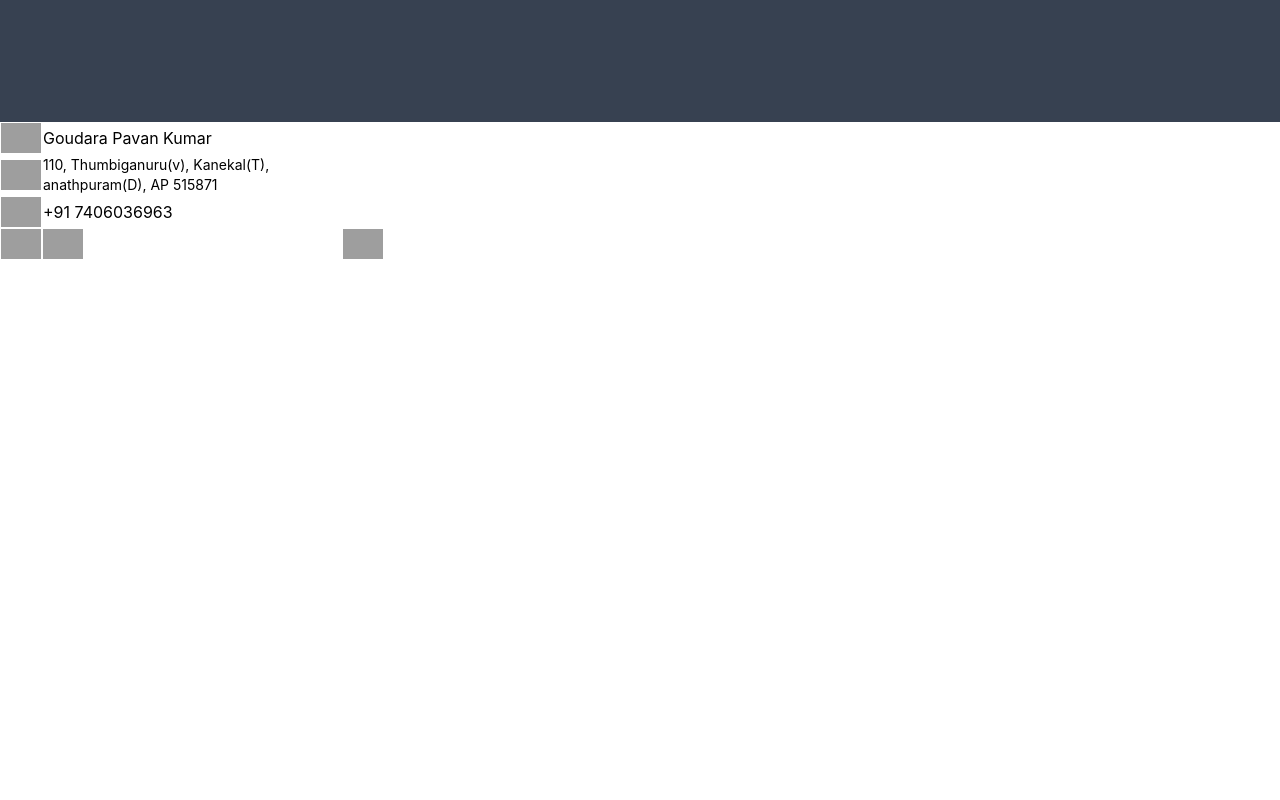
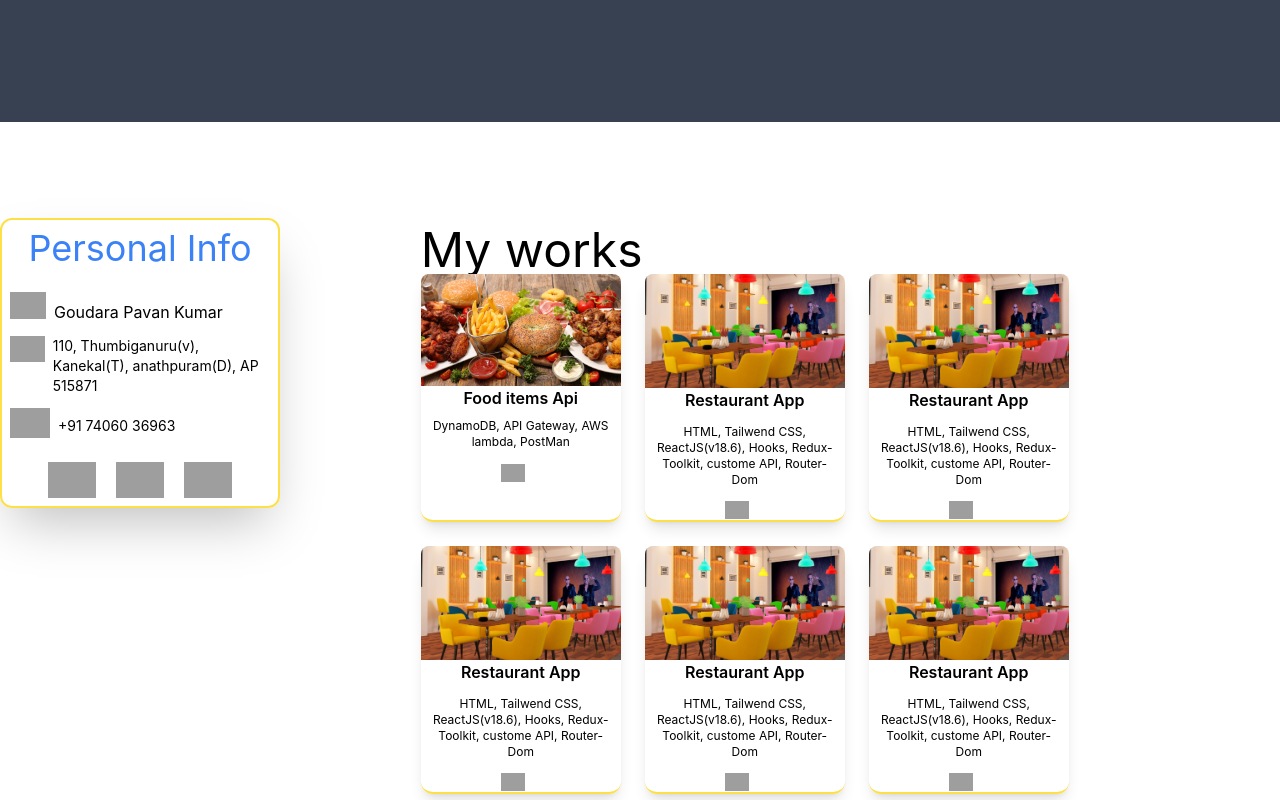
Before and after one commit to pavan-pani/my-portfolio, a React (Create React App) app: page / in a window 1280 px wide. Shown: the part 2320-3120 px from the top of the page. Built offline with nearby package versions, Linux system fonts and the light colour scheme; grey boxes are pictures that could not be loaded.

Commit message:
about me added

```diff
--- a/src/components/aboutme.js
+++ b/src/components/aboutme.js
@@ -1,34 +1,97 @@
 import React from 'react'
+import FoodApi from '../images/foodapi.jpg'
+import Restorent from '../images/restorent.jpg'
+
 
 const aboutme = () => {
   return (
     <div id='About Me'>
-      <div className='min-h-screen bg-white'>
-        <div className='flex flex-row'>
-          <div>
-            <table className='table-auto'>
-            {/* <thead className='col-span-2 text-center'>Persoanl Info</thead> */}
-              <tr>
-                <td><img srcset="https://img.icons8.com/office/344/user.png 2x" alt="icon" className='w-10'/></td>
-                <td className='text-start'>Goudara Pavan Kumar</td>
-              </tr>
-              <tr>
-                <td><img srcset="https://img.icons8.com/nolan/344/marker.png 2x" className='w-10'/></td>
-                <td className=' w-[300px] text-sm'>110, Thumbiganuru(v), Kanekal(T), anathpuram(D), AP 515871</td>
-              </tr>
-              <tr>
-                <td><img srcset="https://img.icons8.com/nolan/344/apple-phone.png 2x" alt="icon"  className='w-10'/></td>
-                <td className=''>+91 7406036963</td>
-              </tr>
-              <tr className=''>
-                <td> <a href='https://github.com/pavan-pani'> <img srcset="https://img.icons8.com/nolan/344/git.png 2x" alt="icon" className='w-10' /></a></td>
-                <td className=' w-10'><a href='https://www.linkedin.com/in/g-pavan-kumar-2957181b5/'><img srcset="https://img.icons8.com/nolan/344/linkedin-circled.png 2x" alt="icon" className='w-10'/></a></td>
-                <td><a href='https://instagram.com/__pavan.pani__?igshid=YmMyMTA2M2Y='><img srcset="https://img.icons8.com/nolan/344/instagram-new.png 2x" alt="icon" className='w-10'/></a></td>
-              </tr>
-            </table>
+      <div className='min-h-screen bg-white pt-20 md:pt-24'>
+        <div className='flex md:flex-row flex-col items-start justify-center  '>
+        <div className='basis-1/2 '>
+            <div className=' w-[280px] border-[2px] rounded-xl  border-yellow-300  space-y-6 shadow-2xl p-2'>
+              <div className=' text-center text-4xl text-blue-500 '>Personal Info</div>
+                  <div className=' space-y-3'>
+                    <div className='flex space-x-2'>
+                      <div><img srcset="https://img.icons8.com/office/344/user.png 2x" alt="icon" className='w-9'/></div>
+                      <div className='inline-block align-text-bottom pt-2'>Goudara Pavan Kumar</div>
+                    </div>
+                    <div className='flex space-x-2'>
+                      <div><img srcset="https://img.icons8.com/nolan/344/marker.png 2x" className='w-10'/></div>
+                      <div className='w-[250px] text-sm'>110, Thumbiganuru(v), Kanekal(T), anathpuram(D), AP 515871</div>
+                    </div>
+                    <div className='flex space-x-2'>
+                      <div><img srcset="https://img.icons8.com/nolan/344/apple-phone.png 2x" alt="icon"  className='w-10'/></div>
+                      <div className='pt-1 md:pt-2 md:text-sm'>+91  74060 36963</div>
+                    </div>
+                </div>
+
+                <div className=' flex space-x-5 justify-center'>
+                  <a href='https://github.com/pavan-pani'> <img srcset="https://img.icons8.com/nolan/344/git.png 2x" alt="icon" className='w-12 hover:shadow-xl' /></a>
+                  <a href='https://www.linkedin.com/in/g-pavan-kumar-2957181b5/'><img srcset="https://img.icons8.com/nolan/344/linkedin-circled.png 2x" alt="icon" className='w-12'/></a>
+                  <a href='https://instagram.com/__pavan.pani__?igshid=YmMyMTA2M2Y='><img srcset="https://img.icons8.com/nolan/344/instagram-new.png 2x" alt="icon" className='w-12'/></a>
+                </div>
+            </div>
+            </div>
+
+            <div className='p-2 justify-around'>
+              <div className='text-2xl md:text-5xl'>My works</div>
+                <div className='flex flex-wrap gap-3 md:gap-6 '>
+                  <div className='w-[160px] md:w-[200px]  rounded-xl  justify-center shadow-lg border-b-2  border-yellow-300'>
+                    <img src={FoodApi} className='p-0 rounded-t-lg'/>
+                    <div className='inline-block rounded-b-lg space-y-2 h-[120px]'>
+                      <h1 className='px-1 font-semibold text-center'>Food items Api </h1>
+                      <h1 className='px-3 text-xs text-center pb-2'>DynamoDB, API Gateway, AWS lambda, PostMan</h1>
+                      <a className=' px-16 md:px-20 text-sm text-center' href=''>  <img srcset="https://img.icons8.com/nolan/344/link.png 2x" className='w-6 inline'/></a>
+                    </div>
+                  </div>
+                  <div className='w-[160px] md:w-[200px]  rounded-xl  justify-center shadow-lg border-b-2  border-yellow-300'>
+                    <img src={Restorent} className='p-0 rounded-t-lg'/>
+                    <div className='inline-block rounded-b-lg space-y-3 h-[120px]'>
+                      <h1 className='px-1 font-semibold text-center'>Restaurant App</h1>
+                      <h1 className='px-3 text-xs text-center pb-2'>HTML, Tailwend CSS, ReactJS(v18.6), Hooks, Redux-Toolkit, custome API, Router-Dom</h1>
+                      <a className=' px-16 md:px-20 text-sm text-center' href=''>  <img srcset="https://img.icons8.com/nolan/344/link.png 2x" className='w-6 inline'/></a>
+                    </div>
+                  </div>
+
+                  <div className='w-[160px] md:w-[200px]  rounded-xl  justify-center shadow-lg border-b-2  border-yellow-300'>
+                    <img src={Restorent} className='p-0 rounded-t-lg'/>
+                    <div className='inline-block rounded-b-lg space-y-3 h-[120px]'>
+                      <h1 className='px-1 font-semibold text-center'>Restaurant App</h1>
+                      <h1 className='px-3 text-xs text-center pb-2'>HTML, Tailwend CSS, ReactJS(v18.6), Hooks, Redux-Toolkit, custome API, Router-Dom</h1>
+                      <a className=' px-16 md:px-20 text-sm text-center' href=''>  <img srcset="https://img.icons8.com/nolan/344/link.png 2x" className='w-6 inline'/></a>
+                    </div>
+                  </div>
+                  <div className='w-[160px] md:w-[200px]  rounded-xl  justify-center shadow-lg border-b-2  border-yellow-300'>
+                    <img src={Restorent} className='p-0 rounded-t-lg'/>
+                    <div className='inline-block rounded-b-lg space-y-3 h-[120px]'>
+                      <h1 className='px-1 font-semibold text-center'>Restaurant App</h1>
+                      <h1 className='px-3 text-xs text-center pb-2'>HTML, Tailwend CSS, ReactJS(v18.6), Hooks, Redux-Toolkit, custome API, Router-Dom</h1>
+                      <a className=' px-16 md:px-20 text-sm text-center' href=''>  <img srcset="https://img.icons8.com/nolan/344/link.png 2x" className='w-6 inline'/></a>
+                    </div>
+                  </div>
+                  <div className='w-[160px] md:w-[200px]  rounded-xl  justify-center shadow-lg border-b-2  border-yellow-300'>
+                    <img src={Restorent} className='p-0 rounded-t-lg'/>
+                    <div className='inline-block rounded-b-lg space-y-3 h-[120px]'>
+                      <h1 className='px-1 font-semibold text-center'>Restaurant App</h1>
+                      <h1 className='px-3 text-xs text-center pb-2'>HTML, Tailwend CSS, ReactJS(v18.6), Hooks, Redux-Toolkit, custome API, Router-Dom</h1>
+                      <a className=' px-16 md:px-20 text-sm text-center' href=''>  <img srcset="https://img.icons8.com/nolan/344/link.png 2x" className='w-6 inline'/></a>
+                    </div>
+                  </div>
+                  <div className='w-[160px] md:w-[200px]  rounded-xl  justify-center shadow-lg border-b-2  border-yellow-300'>
+                    <img src={Restorent} className='p-0 rounded-t-lg'/>
+                    <div className='inline-block rounded-b-lg space-y-3 h-[120px]'>
+                      <h1 className='px-1 font-semibold text-center'>Restaurant App</h1>
+                      <h1 className='px-3 text-xs text-center pb-2'>HTML, Tailwend CSS, ReactJS(v18.6), Hooks, Redux-Toolkit, custome API, Router-Dom</h1>
+                      <a className=' px-16 md:px-20 text-sm text-center' href=''>  <img srcset="https://img.icons8.com/nolan/344/link.png 2x" className='w-6 inline'/></a>
+                    </div>
+                  </div>
+
+                </div>
+            </div>
+
+
           </div>
-
-        </div>
       </div>
     </div>
   )
```
Also changed, not shown: src/images/foodapi.jpg (added), src/images/restorent.jpg (added).
